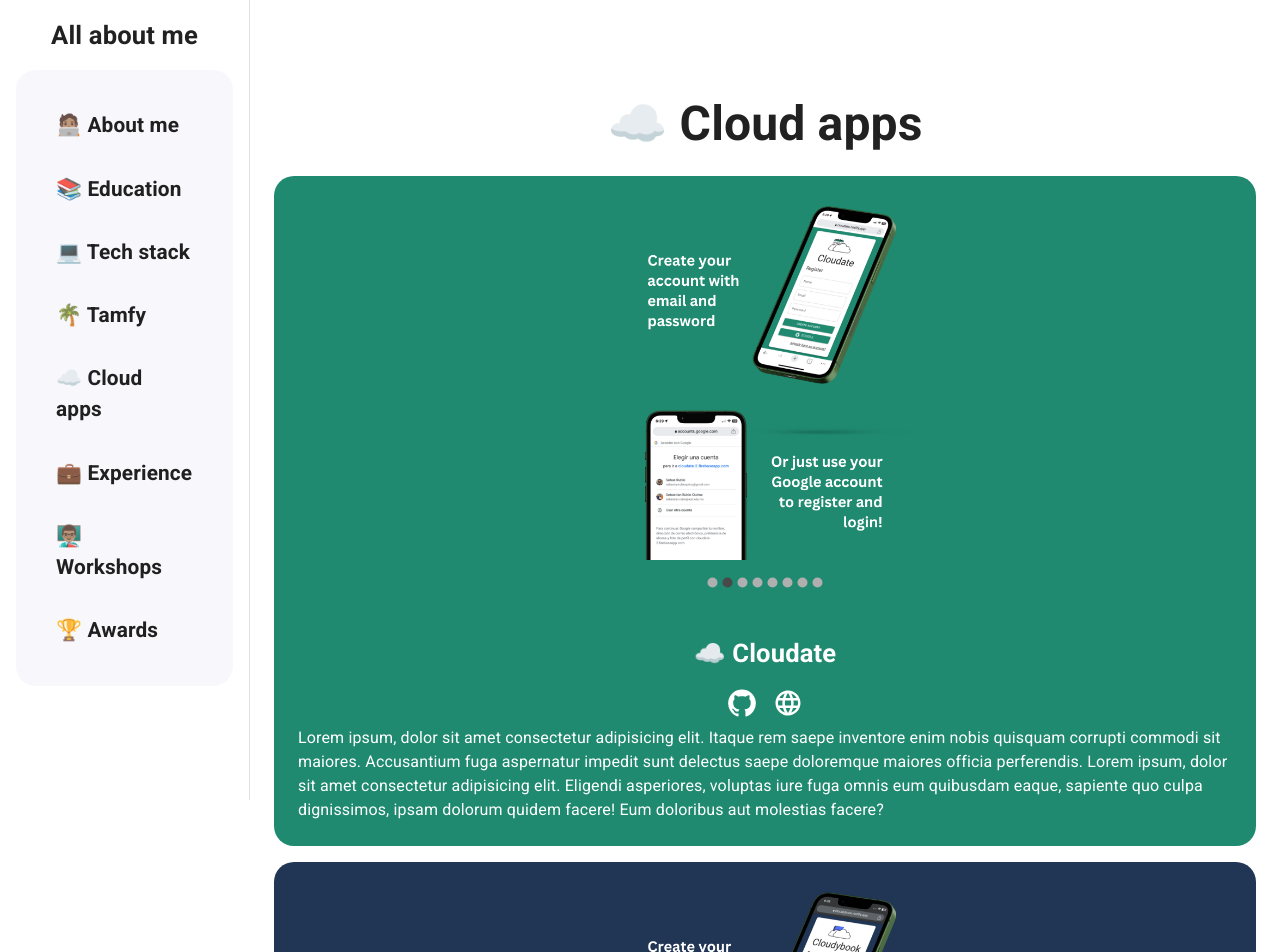
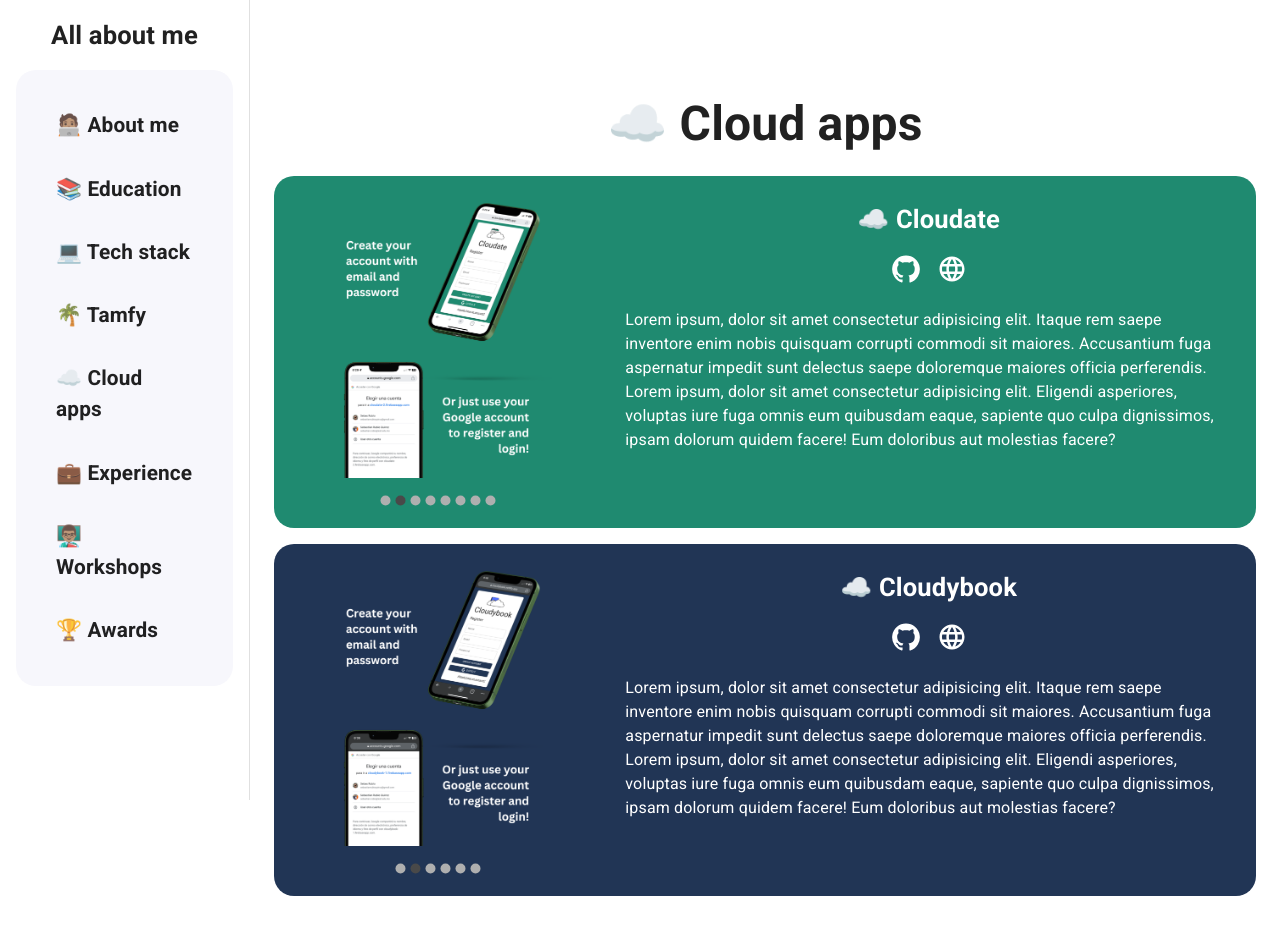
Before and after one commit to 4ubio/Portfolio, a React (Vite) app: page /cloud in a window 1280 px wide. Shown: the top 952 px of the page. After the commit the page ends 920 px from the top, so only its background shows below. Built offline with nearby package versions, Linux system fonts and the light colour scheme.

Commit message:
Fix Cloud Page

```diff
--- a/src/pages/CloudPage.jsx
+++ b/src/pages/CloudPage.jsx
@@ -11,7 +11,7 @@ export const CloudPage = () => {
 
                 {/* Cloudate */}
                 <Grid container mt={2} bgcolor='#1F8A70' borderRadius={5} className='animate__animated animate__fadeInLeft'>
-                    <Grid item width='100%' mt={2}>
+                    <Grid item width='100%' mt={2} mb={2} xs={12} sm={4}>
                         <Carousel animation='slide' duration='800' autoPlay>
                             <img src='./assets/Cloudate/1.png' className='carousel_img' style={{marginLeft: "auto", marginRight: "auto", display: "flex", justifyContent: "center"}}></img>
                             <img src='./assets/Cloudate/2.png' className='carousel_img' style={{marginLeft: "auto", marginRight: "auto", display: "flex", justifyContent: "center"}}></img>
@@ -24,7 +24,7 @@ export const CloudPage = () => {
                         </Carousel>
                     </Grid>
 
-                    <Grid container display='block' mt={2} color='white' p={3}>
+                    <Grid item display='block' color='white' p={3} xs={12} sm={8}>
                         <Typography variant='h4' textAlign='center'>☁️ Cloudate</Typography>
 
                         <Grid container mt={1} justifyContent='center'>
@@ -37,16 +37,18 @@ export const CloudPage = () => {
                             </IconButton>
                         </Grid>
 
+                        <Grid item mt={2}>
                             <Typography variant='h7'>
                                 Lorem ipsum, dolor sit amet consectetur adipisicing elit. Itaque rem saepe inventore enim nobis quisquam corrupti commodi sit maiores. Accusantium fuga aspernatur impedit sunt delectus saepe doloremque maiores officia perferendis.
                                 Lorem ipsum, dolor sit amet consectetur adipisicing elit. Eligendi asperiores, voluptas iure fuga omnis eum quibusdam eaque, sapiente quo culpa dignissimos, ipsam dolorum quidem facere! Eum doloribus aut molestias facere?
                             </Typography>
                         </Grid>
                     </Grid>
+                </Grid>
 
                 {/* Cloudybook */}
                 <Grid container mt={2} bgcolor='#213555' borderRadius={5} className='animate__animated animate__fadeInRight'>
-                    <Grid item width='100%' mt={2}>
+                    <Grid item width='100%' mt={2} mb={2} xs={12} sm={4}>
                         <Carousel animation='slide' duration='800' autoPlay>
                             <img src='./assets/Cloudybook/1.png' className='carousel_img' style={{marginLeft: "auto", marginRight: "auto", display: "flex", justifyContent: "center"}}></img>
                             <img src='./assets/Cloudybook/2.png' className='carousel_img' style={{marginLeft: "auto", marginRight: "auto", display: "flex", justifyContent: "center"}}></img>
@@ -57,7 +59,7 @@ export const CloudPage = () => {
                         </Carousel>
                     </Grid>
 
-                    <Grid container display='block' mt={2} color='white' p={3}>
+                    <Grid item display='block' color='white' p={3} xs={12} sm={8}>
                         <Typography variant='h4' textAlign='center'>☁️ Cloudybook</Typography>
 
                         <Grid container mt={1} justifyContent='center'>
@@ -70,12 +72,14 @@ export const CloudPage = () => {
                             </IconButton>
                         </Grid>
 
+                        <Grid item mt={2}>
                             <Typography variant='h7'>
                                 Lorem ipsum, dolor sit amet consectetur adipisicing elit. Itaque rem saepe inventore enim nobis quisquam corrupti commodi sit maiores. Accusantium fuga aspernatur impedit sunt delectus saepe doloremque maiores officia perferendis.
                                 Lorem ipsum, dolor sit amet consectetur adipisicing elit. Eligendi asperiores, voluptas iure fuga omnis eum quibusdam eaque, sapiente quo culpa dignissimos, ipsam dolorum quidem facere! Eum doloribus aut molestias facere?
                             </Typography>
                         </Grid>
                     </Grid>
+                </Grid>
             </AppLayout>
         </>
     )
--- a/src/styles.css
+++ b/src/styles.css
@@ -26,10 +26,6 @@
 }
 
 @media (min-width: 600px) {
-    .carousel_img {
-        width: 50%;
-    }
-
     .carousel_img_2 {
         width: 70%;
     }
@@ -53,7 +49,7 @@
     }
 
     .carousel_img {
-        width: 30%;
+        width: 70%;
     }
 
     .carousel_img_2 {
```
Lines whose indentation alone changed are shown as unchanged.
